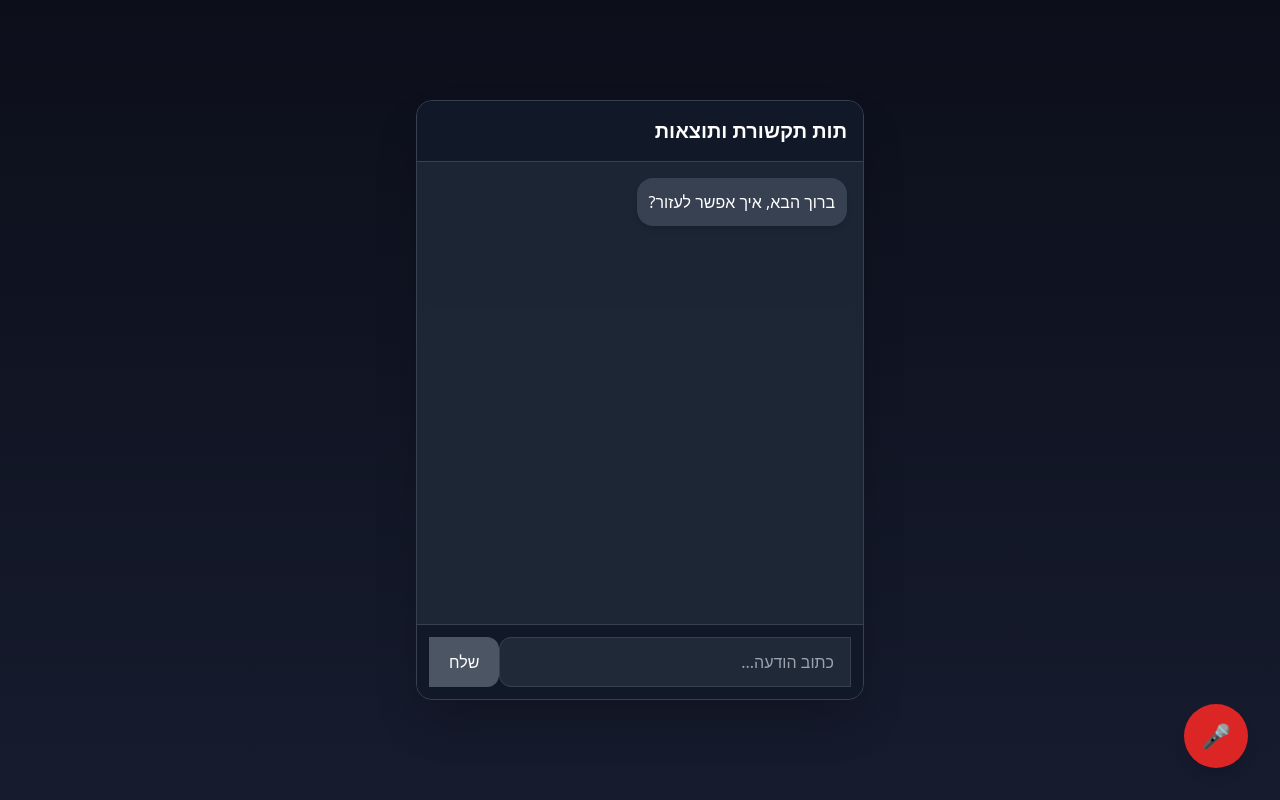
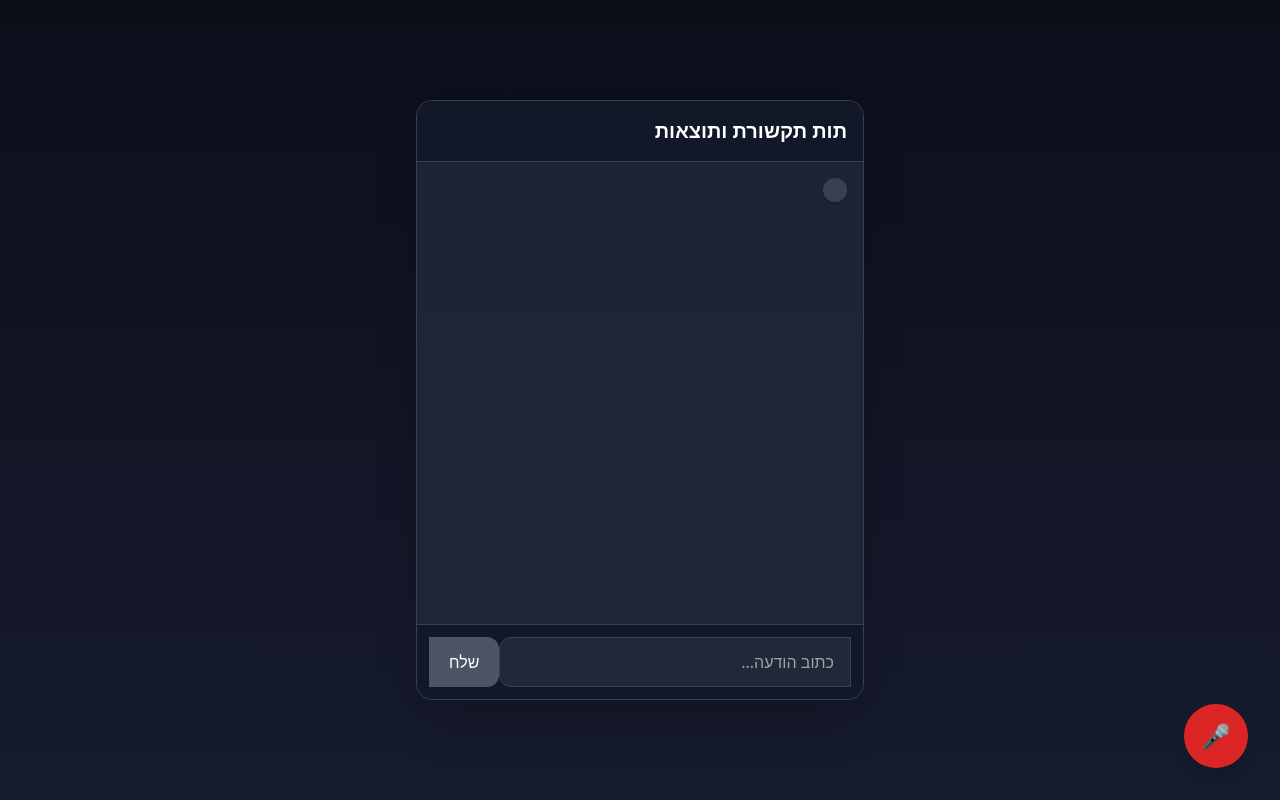
Before and after one commit to RonTheDev/chatbot-UI, a React (Vite) app: page / in a window 1280 px wide. Built offline with nearby package versions, Linux system fonts and the light colour scheme.

Commit message:
Update App.tsx

```diff
--- a/src/App.tsx
+++ b/src/App.tsx
@@ -9,45 +9,6 @@ interface Message {
 }
 
 const FLASK_SERVER_URL = "https://flask-voice-server.onrender.com";
-
-// URL regex pattern
-const URL_PATTERN = /https?:\/\/\S+/g;
-
-// Function to replace URLs with clickable links
-const formatMessageWithLinks = (text: string) => {
-  const parts = [];
-  const urls = text.match(URL_PATTERN) || [];
-  let lastIndex = 0;
-
-  if (urls.length === 0) {
-    return text;
-  }
-
-  urls.forEach((url, i) => {
-    const index = text.indexOf(url, lastIndex);
-    if (index > lastIndex) {
-      parts.push(text.substring(lastIndex, index));
-    }
-    parts.push(
-      <a
-        key={i}
-        href={url}
-        target="_blank"
-        rel="noopener noreferrer"
-        className="text-blue-300 underline break-all hover:text-blue-200"
-      >
-        קישור
-      </a>
-    );
-    lastIndex = index + url.length;
-  });
-
-  if (lastIndex < text.length) {
-    parts.push(text.substring(lastIndex));
-  }
-
-  return <>{parts}</>;
-};
 
 export default function Chatbot() {
   const [messages, setMessages] = useState<Message[]>([
@@ -542,9 +503,6 @@ setMessages((prev) =>
                     : "bg-gray-700 text-white self-start"
                 }`}
               >
-                {msg.sender === "bot" && msg.isStreaming === false
-                  ? formatMessageWithLinks(msg.text)
-                  : msg.text}
               </motion.div>
             </div>
           ))}
```
